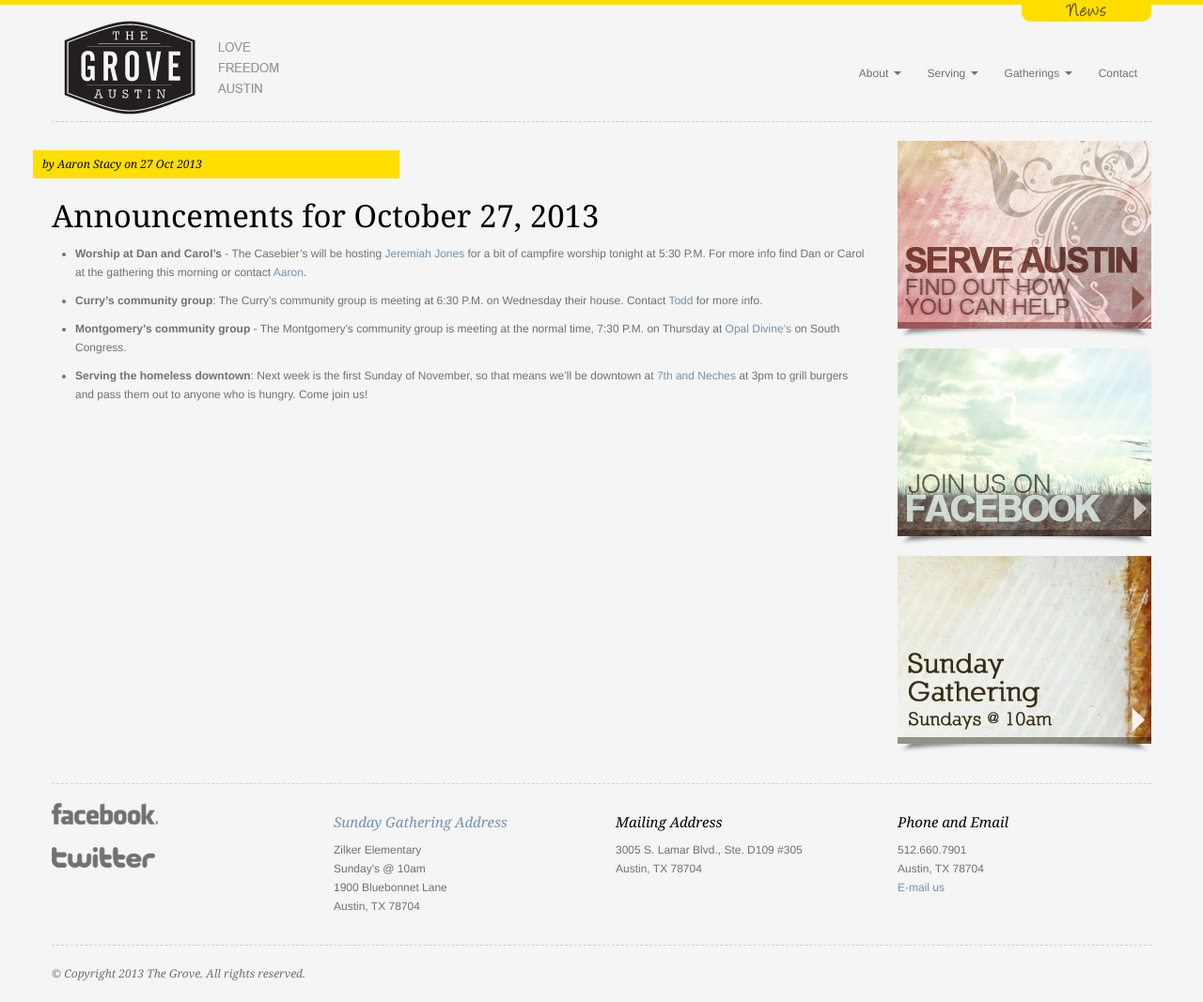
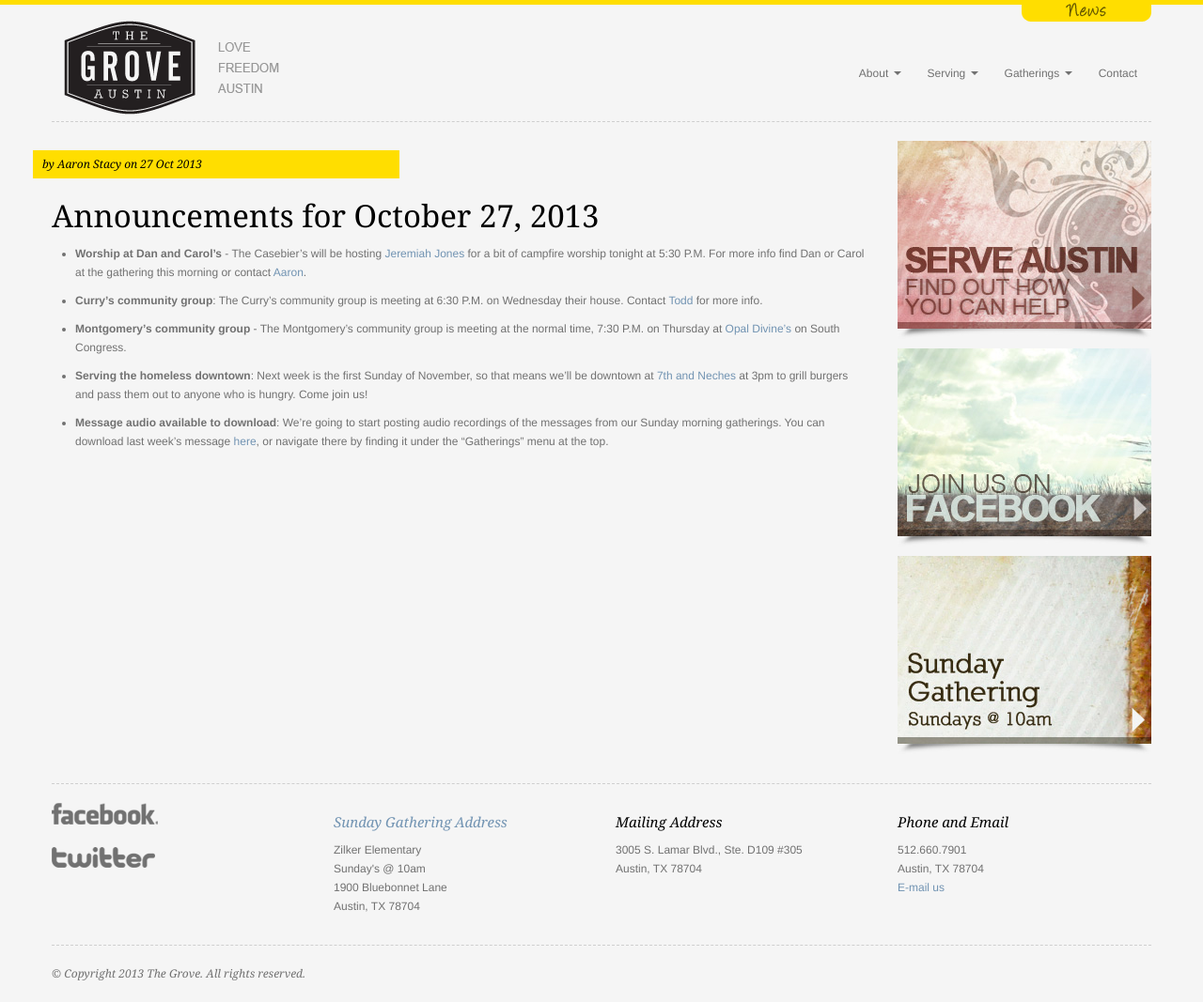
Before and after one commit to groveatx/groveatx.github.io, a Jekyll site: the page built from _posts/2013-10-27-announcements.md, in a window 1280 px wide. Shown: the whole page at 94% size. Built offline with Jekyll 4.4.1, drawn with Linux system fonts in a browser that asks for light colours; Markdown is read by kramdown in place of the engine named in the settings.

Commit message:
added separate page for message recordings

```diff
--- a/_includes/nav.html
+++ b/_includes/nav.html
@@ -21,6 +21,7 @@
         <ul class=dropdown-menu>
           <li><a href=/gatherings/sunday-gathering>Sunday Gathering</a></li>
           <li><a href=/gatherings/community-groups>Community Groups</a></li>
+          <li><a href=/gatherings/messages>Message Audio</a></li>
         </ul>
       </li>
 
--- a/_posts/2013-10-27-announcements.md
+++ b/_posts/2013-10-27-announcements.md
@@ -22,8 +22,14 @@
    so that means we'll be downtown at [7th and Neches][lot] at 3pm to grill
    burgers and pass them out to anyone who is hungry. Come join us!
 
+ - **Message audio available to download**: We're going to start posting audio
+   recordings of the messages from our Sunday morning gatherings. You can
+   download last week's message [here][messages], or navigate there by finding
+   it under the "Gatherings" menu at the top.
+
 [lot]: https://www.google.com/maps/preview#!q=415+E+7th+St%2C+Austin%2C+TX+78701&data=!1m4!1m3!1d3136!2d-97.738289!3d30.267541!4m10!1m9!4m8!1m3!1d787!2d-97.7383927!3d30.2672738!3m2!1i1278!2i702!4f13.1
 [opal]: http://www.opaldivines.com/penn-field/index.html
 [jj]: http://jeremiahjonesmusic.com
 [Todd]: mailto:tcurry@hccrsite.com
 [Aaron]: mailto:aaron.r.stacy+groveannounce@gmail.com
+[messages]: /gatherings/messages/
```
Also changed, not shown: _posts/2013-10-26-message.md (deleted, +0 -16 lines), gatherings/messages/index.md (added, +17 -0 lines), gatherings/sunday-gathering/index.md (+4 -0 lines).
